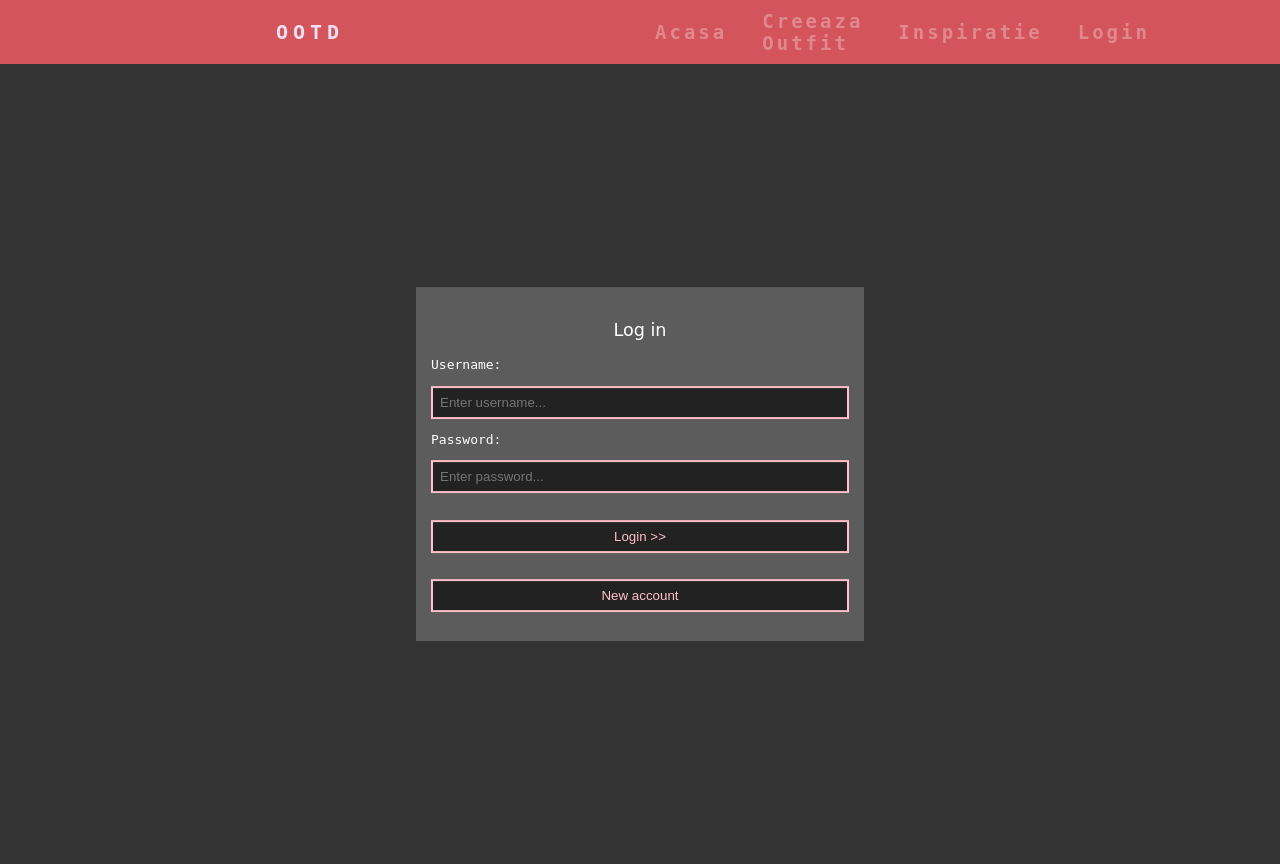
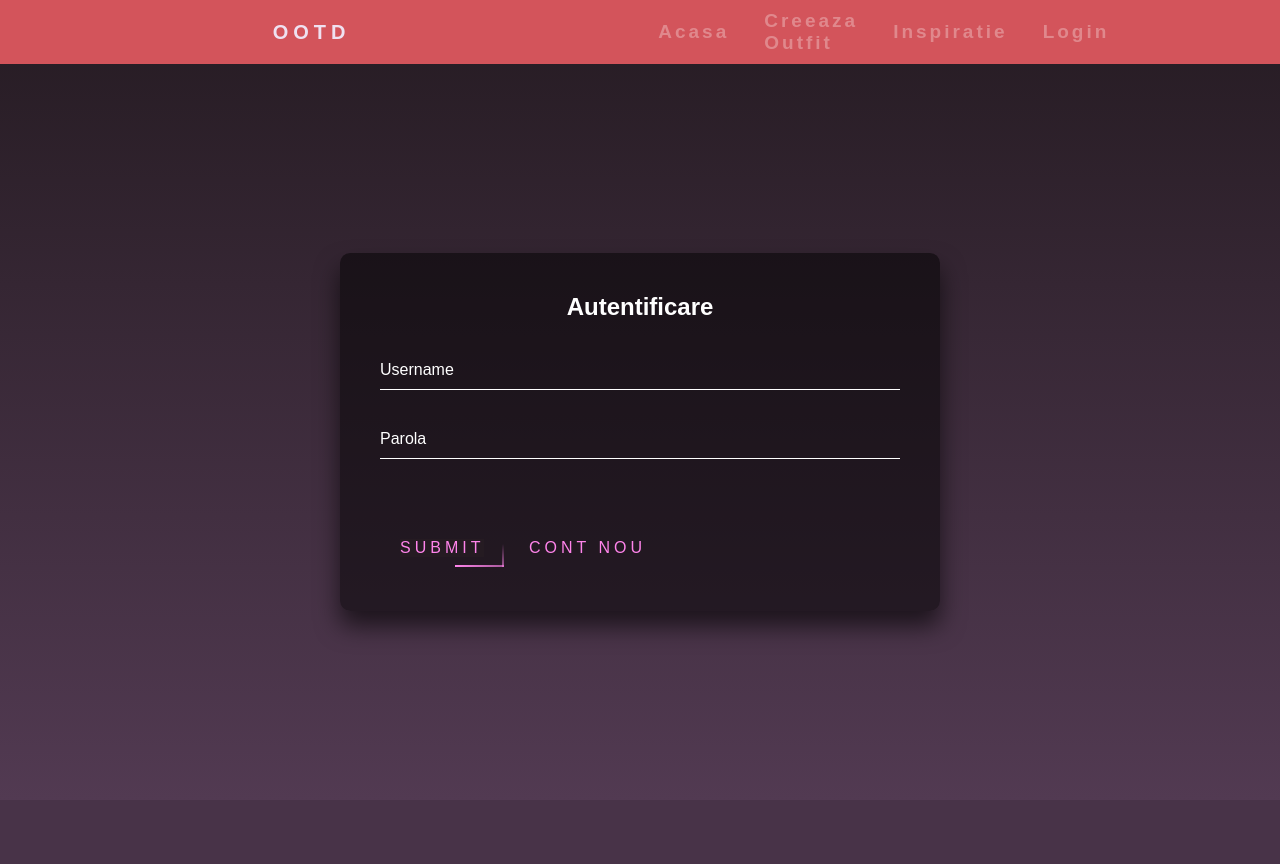
Before and after one commit to lazarescusimona/CloMaT_ProiectTW, a PHP site: page /XE/login.html in a window 1280 px wide. After the commit the page ends 633 px from the top, so only its background shows below. Run offline with PHP 8.4, Linux system fonts and the light colour scheme.

Commit message:
log in page

```diff
--- a/css/new-account.css
+++ b/css/new-account.css
@@ -175,3 +175,21 @@ html {
       bottom: 100%;
     }
   }
+
+
+  .account-box form a input {
+    border: none;
+    position: relative;
+    display: inline-block;
+    color: var(--culoare-iluminare);
+    background-color: var(--culoare-gradient1);
+    font-size: 16px;
+    text-transform: uppercase;
+    transition: .5s;
+    letter-spacing: 4px
+
+  }
+
+  .account-box:hover form:hover a input:hover {
+    background-color: var(--culoare-iluminare);
+  }
--- a/login.html
+++ b/login.html
@@ -7,8 +7,8 @@
   <link rel="icon" type="image/png" href="images/icon.png" />
   <link rel="stylesheet" type="text/css" href="css/filtre.css">
   <link rel="stylesheet" type="text/css" href="css/lightbox.min.css">
+  <link rel="stylesheet" type="text/css" href="css/new-account.css">
   <script src="js/lightbox-plus-jquery.min.js"></script>
-    <link rel="stylesheet" href="login_css/style.css" type="text/css" >
 
 </head>
 <body>
@@ -51,42 +51,33 @@
   </nav>
 
 
-    <div id="container">
-        <div id="login-container">
-            <form action="#" method="POST" id="form">
+  <div class="account-box">
+    <h2>Autentificare</h2>
+    <form action = "login.php" method="POST" id="form">
+      <div class="user-box">
+        <input type="text" name="username" required>
+        <label>Username</label>
+      </div>
 
-                <div class="title">
-                    Log in
-                </div>
+      <div class="user-box">
+        <input type="password" name="password" required>
+        <label>Parola</label>
+      </div>
 
-                <div class="form-group">
-                    <label for="username">Username:</label>
-                    <input type="text" id="username" name="username" class="form-control" placeholder="Enter username...">
+      <a href="#">
+        <span></span>
+        <span></span>
+        <span></span>
+        <span></span>
+          <input type="submit" name="submit" >
+      </a>
 
-                </div>
+      <a href="new-account.html">
+        Cont nou
+      </a>
 
-                <div class="form-group">
-                    <label for="password">Password:</label>
-                    <input type="text" id="password" name="password" class="form-control" placeholder="Enter password...">
-
-                </div>
-
-                <div class="form-group">
-
-                    <input type="button" value="Login >>" id="submit" onclick="authorize()" class="form-control" class="form-btn">
-
-                </div>
-
-                <div class="form-group">
-
-                    <a href="new-account.html">
-                    <input type="button" value="New account" id="submit"  class="form-control" class="form-btn">
-                    </a>
-                </div>
-            </form>
-        </div>
-    </div>
-    <script src="js/login_js/index.js"></script>
+    </form>
+  </div>
 
 </body>
 </html>
```
Also changed, not shown: login.php (+5 -99 lines).
